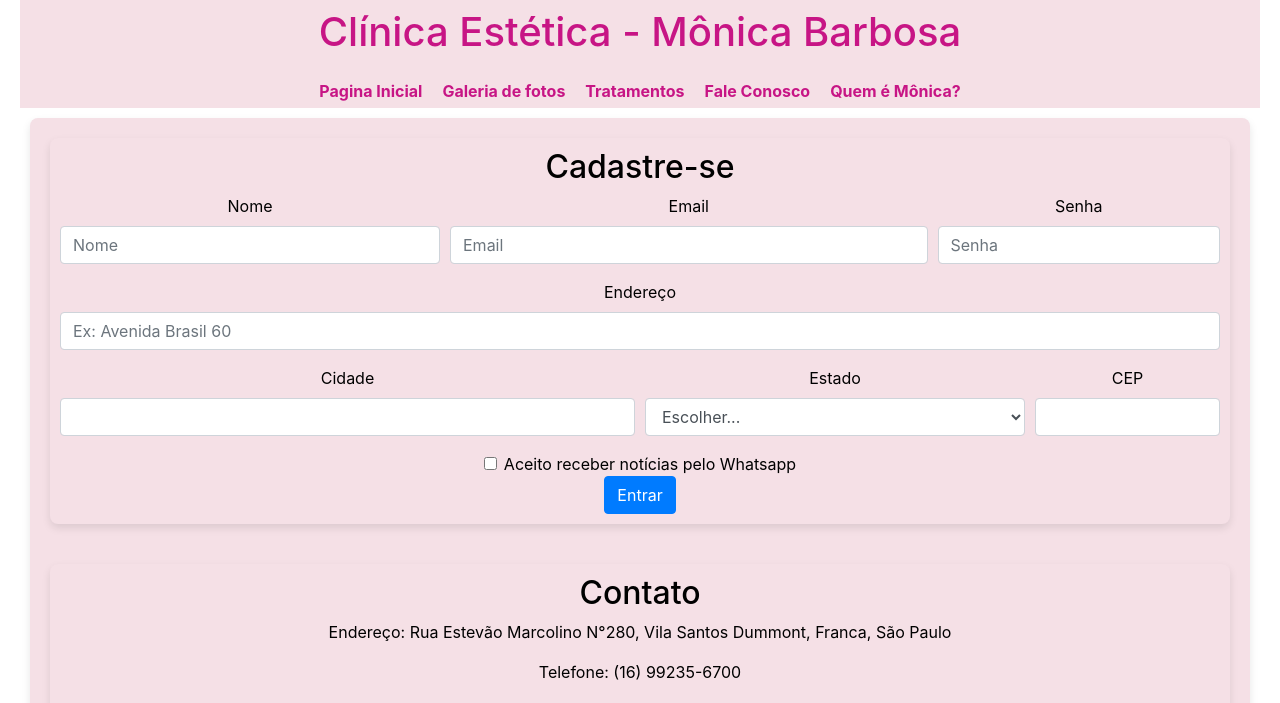
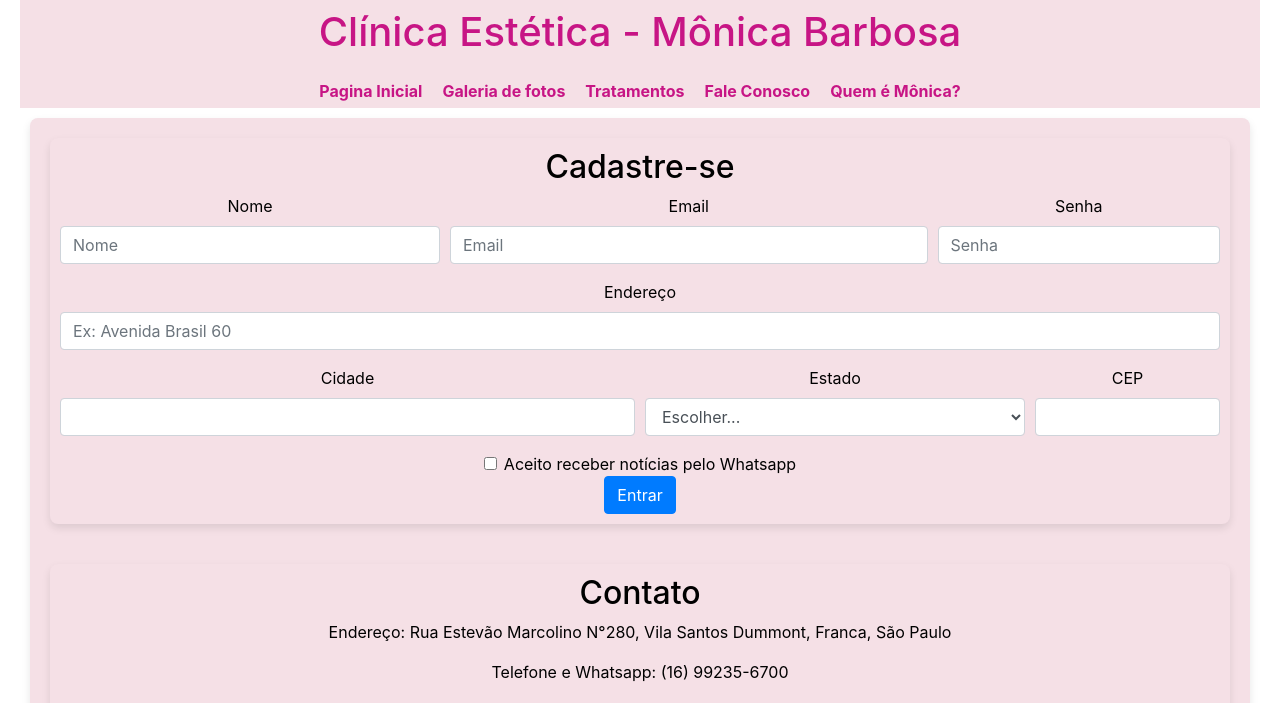
Before and after one commit to eduardogrespi/sitemonicafinal, a plain HTML site: page faleconosco.html in a window 1280 px wide. Shown: the part 95-798 px from the top of the page. Drawn offline with nearby package versions, Linux system fonts and the light colour scheme.

Commit message:
Update faleconosco.html

```diff
--- a/faleconosco.html
+++ b/faleconosco.html
@@ -90,7 +90,7 @@
     <section class="contato">
         <h2>Contato</h2>
         <p>Endereço: Rua Estevão Marcolino N°280, Vila Santos Dummont, Franca, São Paulo</p>
-        <p>Telefone: (16) 99235-6700</p>
+        <p>Telefone e Whatsapp: (16) 99235-6700</p>
         <p>Email: monicab.sousa@gmail.com</p>
         <p>Horário de atendimento: segunda a sexta: 08:00h as 20:00h.</p>
 
```
